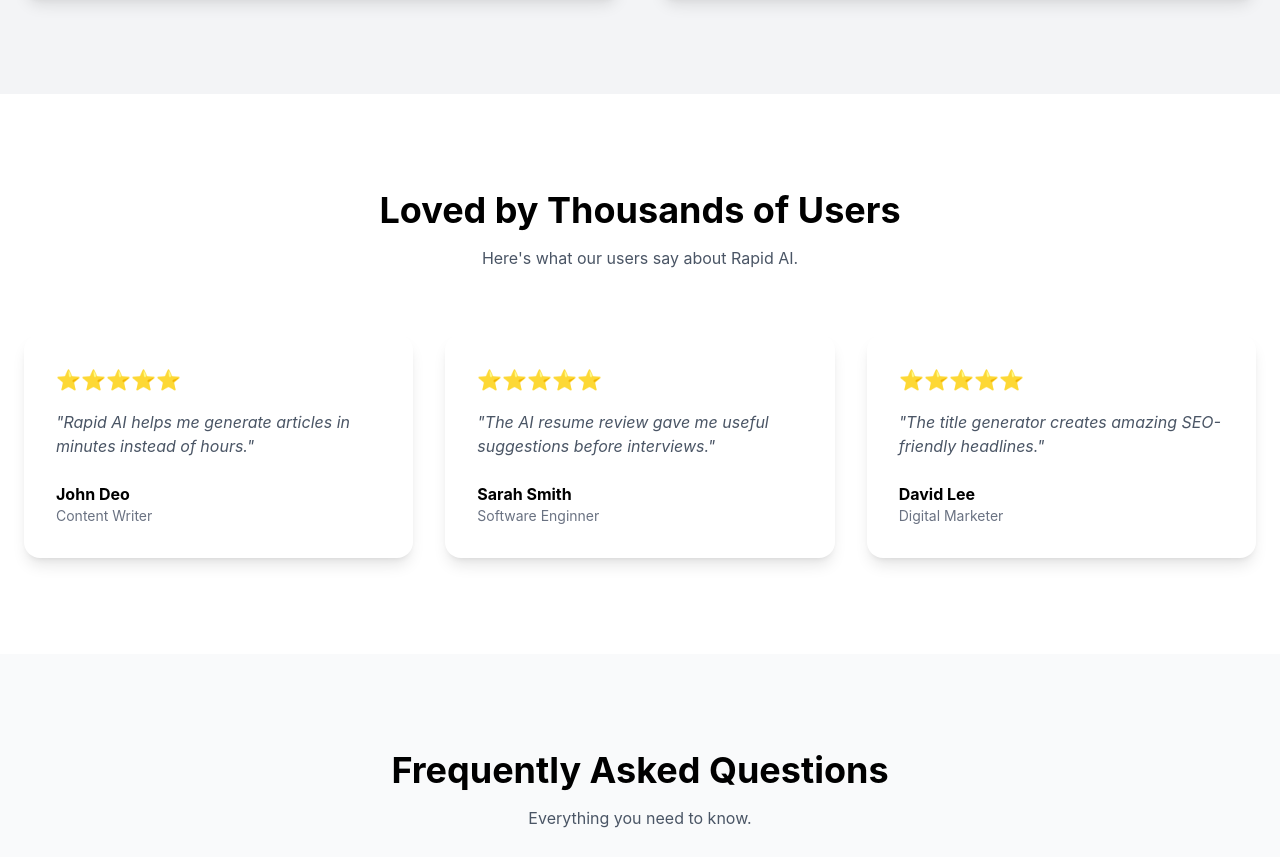
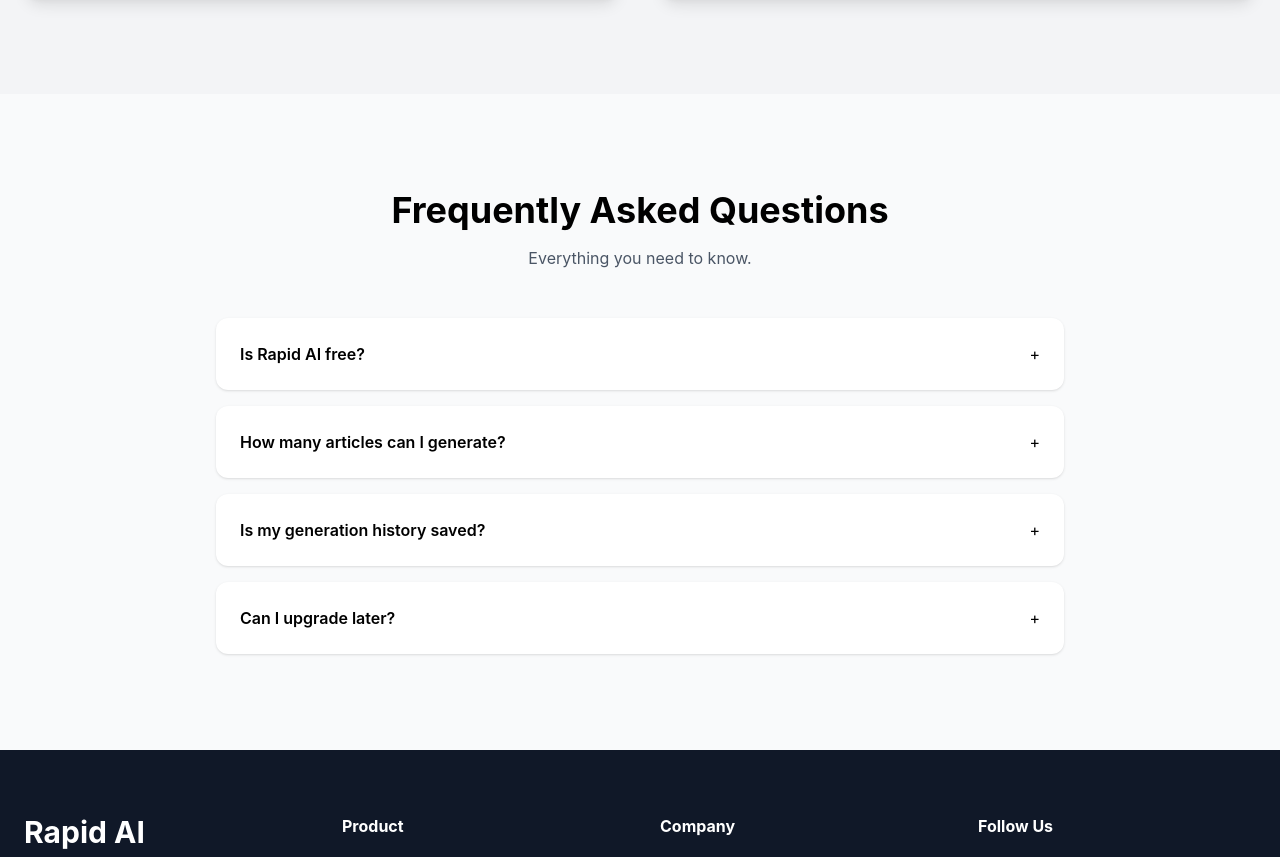
Before and after one commit to Pavankprakash/Rapid-AI, a React (Vite) app in the folder rapid-ai-client/: page / in a window 1280 px wide. Shown: the part 2216-3073 px from the top of the page. Built offline with nearby package versions, Linux system fonts and the light colour scheme; no server answers.

Commit message:
Updated the Ui Features

```diff
--- a/rapid-ai-client/src/components/home/FAQ.jsx
+++ b/rapid-ai-client/src/components/home/FAQ.jsx
@@ -55,7 +55,7 @@
                                 </span>
                                 <span>
                                     {openId === faq.id
-                                        ? "-"
+                                        ? " "
                                         : "+"}
                                 </span>
                             </button>
--- a/rapid-ai-client/src/components/home/Testimonials.jsx
+++ /dev/null
@@ -1,65 +0,0 @@
-import TestimonialCard from "../common/TestimonialCard";
-
-function Testimonials(){
-
-    const testimonials = [
-
-        {
-            id: 1,
-            name: "John Deo",
-            role: "Content Writer",
-            review:"Rapid AI helps me generate articles in minutes instead of hours."
-
-        },
-
-        {
-            id: 2,
-            name: "Sarah Smith",
-            role: "Software Enginner",
-            review: "The AI resume review gave me useful suggestions before interviews."
-
-        },
-
-        {
-            id: 3,
-            name: "David Lee",
-            role: "Digital Marketer",
-            review: "The title generator creates amazing SEO-friendly headlines."
-        }
-    ];
-
-    return (
-
-        <section className="py-24 bg-white">
-
-            <div className="max-w-7xl mx-auto px-6">
-
-                <div className="text-center mb-16">
-
-                    <h2 className="text-4xl font-bold">
-                        Loved by Thousands of Users
-                    </h2>
-
-                    <p className="mt-4 text-gray-600">
-                        Here's what our users say about Rapid AI.
-                    </p>
-
-                </div>
-
-                <div className="grid md:grid-cols-3 gap-8">
-
-                    {testimonials.map((testimonial) => (
-
-                        <TestimonialCard
-                            key={testimonial.id}
-                            testimonial={testimonial}
-                        />
-
-                    ))}
-                </div>
-            </div>
-        </section>
-    );
-}
-
-export default Testimonials;
--- a/rapid-ai-client/src/pages/Home.jsx
+++ b/rapid-ai-client/src/pages/Home.jsx
@@ -3,7 +3,6 @@
 import Features from "../components/home/Features";
 import HowItWorks from "../components/home/HowItWorks";
 import Pricing from "../components/home/Pricing";
-import Testimonials from "../components/home/Testimonials";
 import FAQ from "../components/home/FAQ";
 import Footer from "../components/layout/Footer";
 
@@ -14,7 +13,6 @@
             <Features />
             <HowItWorks />
             <Pricing />
-            <Testimonials />
             <FAQ />
         </>
     );
```
